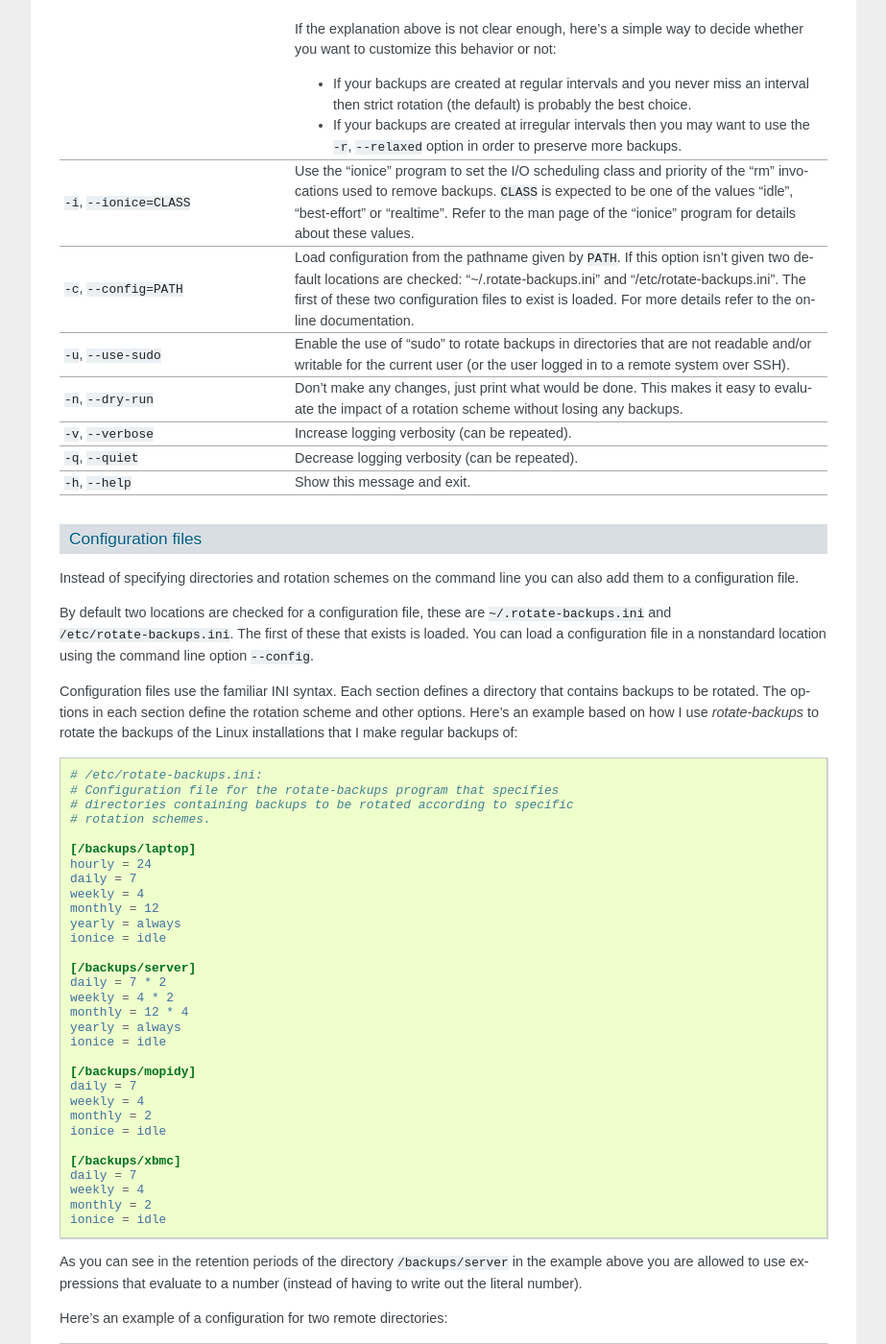
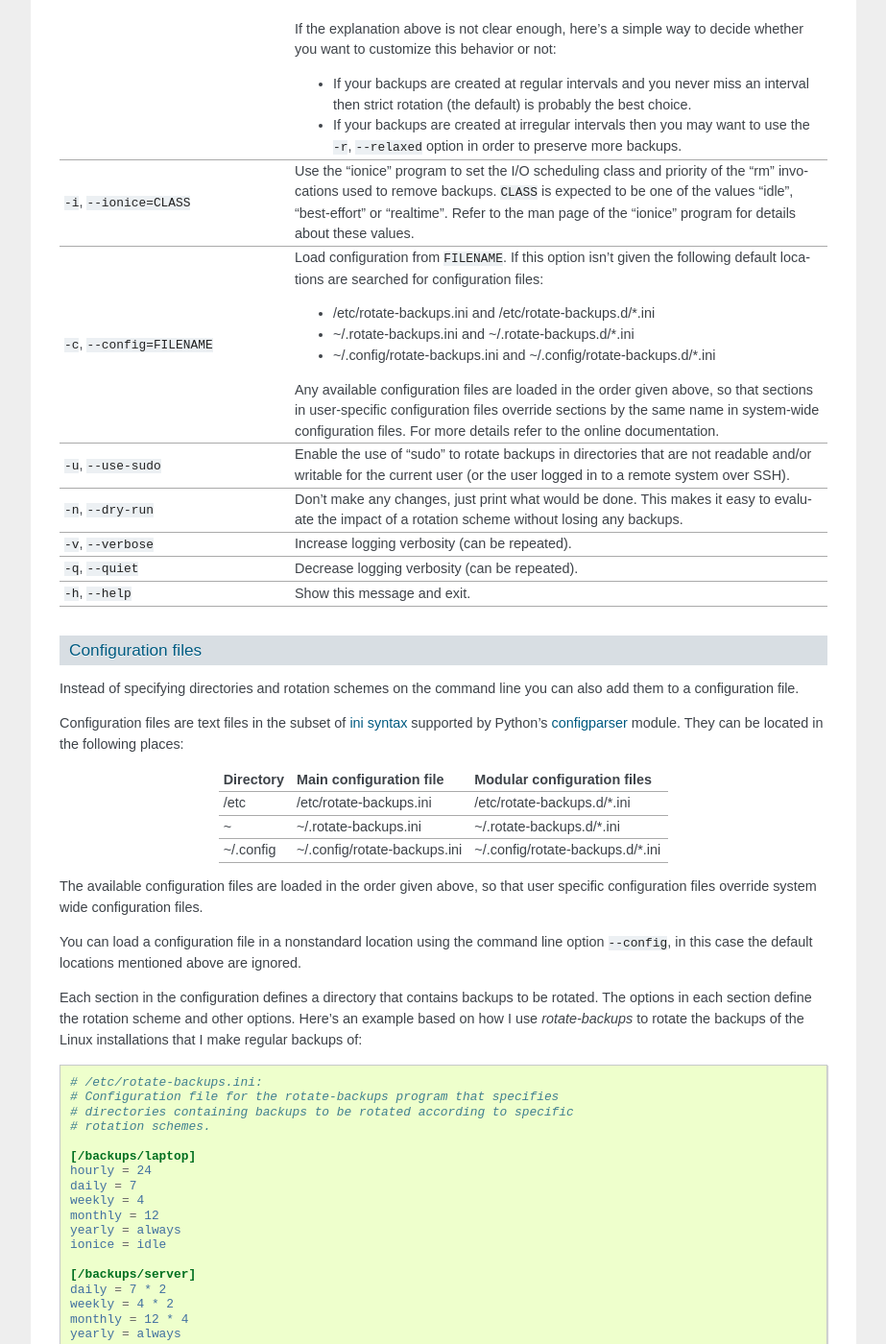
Before and after one commit to xolox/python-rotate-backups, a Sphinx documentation site: the page built from docs/index.rst, in a window 1280 px wide and 1400 px high, scrolled down 3159 px. Shown: the whole window at 96% size, without its empty margins (198-1121 px from the left). Built offline with Sphinx 7.4.7, drawn with Linux system fonts in a browser that asks for light colours.

Commit message:
Refactor configuration file handling (backwards incompatible*)
Technically speaking the next release will be backwards incompatible
because of the following change in semantics between the logic that was
previously in rotate-backups and has since been moved to update-dotdee:

- Previously only the first configuration file that was found in a
  default location was loaded (there was a `break' in the loop).

- Now all configuration files in default locations will be loaded.

My impression is that this won't bite any unsuspecting users, at least
not in a destructive way, but I guess only time and a lack of negative
feedback will tell :-p.

```diff
--- a/README.rst
+++ b/README.rst
@@ -195,10 +195,17 @@ intended you have no right to complain ;-).
    the ""rm"" invocations used to remove backups. ``CLASS`` is expected to be one of
    the values ""idle"", ""best-effort"" or ""realtime"". Refer to the man page of
    the ""ionice"" program for details about these values."
-   "``-c``, ``--config=PATH``","Load configuration from the pathname given by ``PATH``. If this option isn't
-   given two default locations are checked: ""~/.rotate-backups.ini"" and
-   ""/etc/rotate-backups.ini"". The first of these two configuration files to
-   exist is loaded. For more details refer to the online documentation."
+   "``-c``, ``--config=FILENAME``","Load configuration from ``FILENAME``. If this option isn't given the following
+   default locations are searched for configuration files:
+
+   - /etc/rotate-backups.ini and /etc/rotate-backups.d/\*.ini
+   - ~/.rotate-backups.ini and ~/.rotate-backups.d/\*.ini
+   - ~/.config/rotate-backups.ini and ~/.config/rotate-backups.d/\*.ini
+
+   Any available configuration files are loaded in the order given above, so
+   that sections in user-specific configuration files override sections by the
+   same name in system-wide configuration files. For more details refer to the
+   online documentation."
    "``-u``, ``--use-sudo``","Enable the use of ""sudo"" to rotate backups in directories that are not
    readable and/or writable for the current user (or the user logged in to a
    remote system over SSH)."
@@ -216,16 +223,38 @@ Configuration files
 Instead of specifying directories and rotation schemes on the command line you
 can also add them to a configuration file.
 
-By default two locations are checked for a configuration file, these are
-``~/.rotate-backups.ini`` and ``/etc/rotate-backups.ini``. The first of these
-that exists is loaded. You can load a configuration file in a nonstandard
-location using the command line option ``--config``.
+.. [[[cog
+.. from update_dotdee import inject_documentation
+.. inject_documentation(program_name='rotate-backups')
+.. ]]]
 
-Configuration files use the familiar INI syntax. Each section defines a
-directory that contains backups to be rotated. The options in each section
-define the rotation scheme and other options. Here's an example based on how I
-use `rotate-backups` to rotate the backups of the Linux installations that I
-make regular backups of:
+Configuration files are text files in the subset of `ini syntax`_ supported by
+Python's configparser_ module. They can be located in the following places:
+
+=========  ============================  =================================
+Directory  Main configuration file       Modular configuration files
+=========  ============================  =================================
+/etc       /etc/rotate-backups.ini       /etc/rotate-backups.d/\*.ini
+~          ~/.rotate-backups.ini         ~/.rotate-backups.d/\*.ini
+~/.config  ~/.config/rotate-backups.ini  ~/.config/rotate-backups.d/\*.ini
+=========  ============================  =================================
+
+The available configuration files are loaded in the order given above, so that
+user specific configuration files override system wide configuration files.
+
+.. _configparser: https://docs.python.org/3/library/configparser.html
+.. _ini syntax: https://en.wikipedia.org/wiki/INI_file
+
+.. [[[end]]]
+
+You can load a configuration file in a nonstandard location using the command
+line option ``--config``, in this case the default locations mentioned above
+are ignored.
+
+Each section in the configuration defines a directory that contains backups to
+be rotated. The options in each section define the rotation scheme and other
+options. Here's an example based on how I use `rotate-backups` to rotate the
+backups of the Linux installations that I make regular backups of:
 
 .. code-block:: ini
 
--- a/docs/conf.py
+++ b/docs/conf.py
@@ -69,10 +69,12 @@ pygments_style = 'sphinx'
 # Refer to the Python standard library.
 # From: http://twistedmatrix.com/trac/ticket/4582.
 intersphinx_mapping = {
-    'python': ('http://docs.python.org', None),
+    'python2': ('https://docs.python.org/2/', None),
+    'python3': ('https://docs.python.org/3/', None),
     'dateutil': ('https://dateutil.readthedocs.io/en/latest/', None),
     'executor': ('https://executor.readthedocs.io/en/latest/', None),
     'propertymanager': ('https://property-manager.readthedocs.io/en/latest/', None),
+    'updatedotdee': ('https://update-dotdee.readthedocs.io/en/latest/', None),
 }
 
 # -- Options for HTML output ---------------------------------------------------
--- a/requirements.txt
+++ b/requirements.txt
@@ -7,4 +7,5 @@ python-dateutil >= 2.2
 # simpleeval version 0.9.2 introduces syntax that is incompatible with Python 2.6.
 simpleeval >= 0.8.7, < 0.9.2
 six >= 1.9.0
+update-dotdee >= 5.0
 verboselogs >= 1.4
```
Also changed, not shown: rotate_backups/__init__.py (+21 -28 lines), 1 other file.
